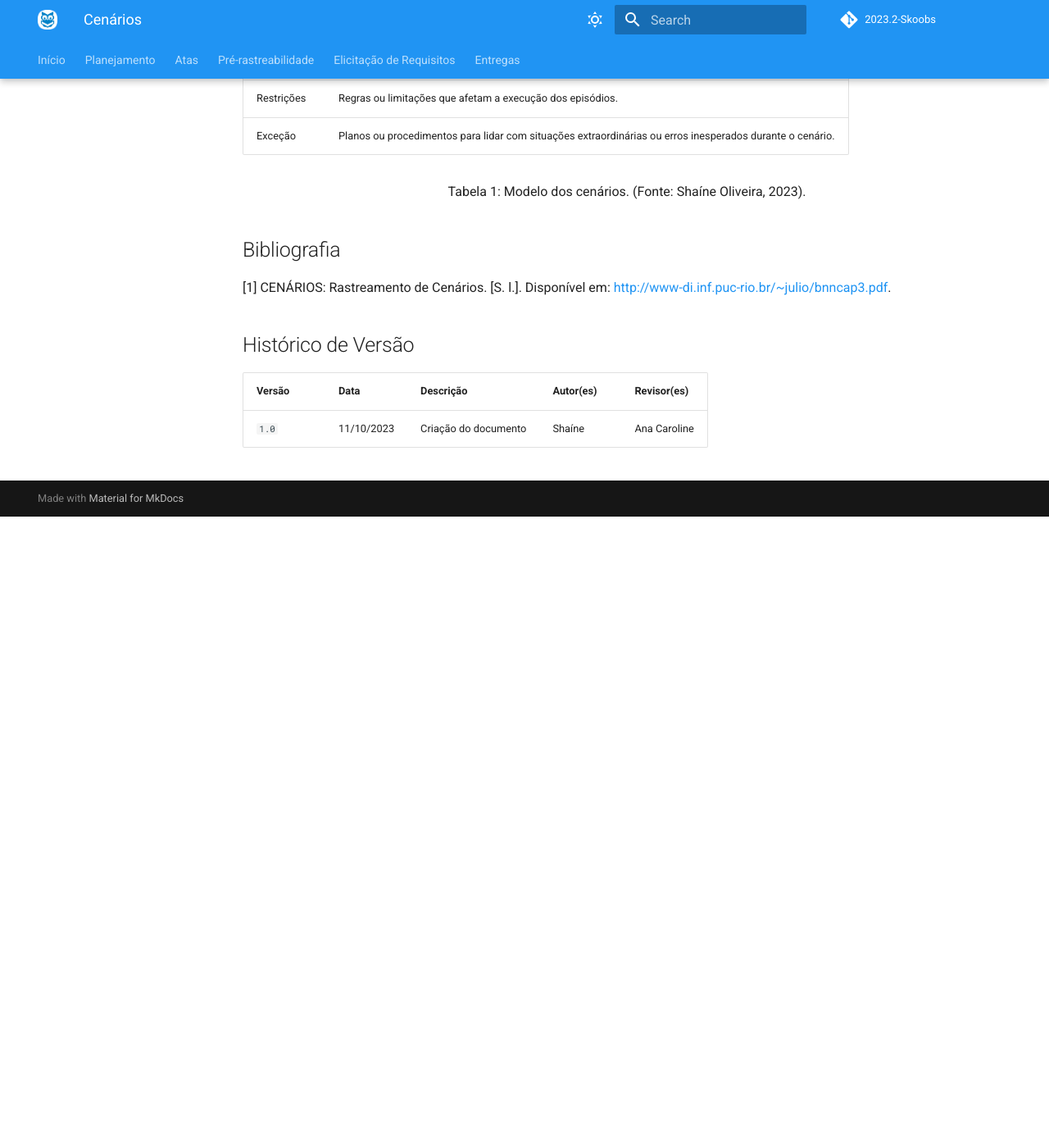
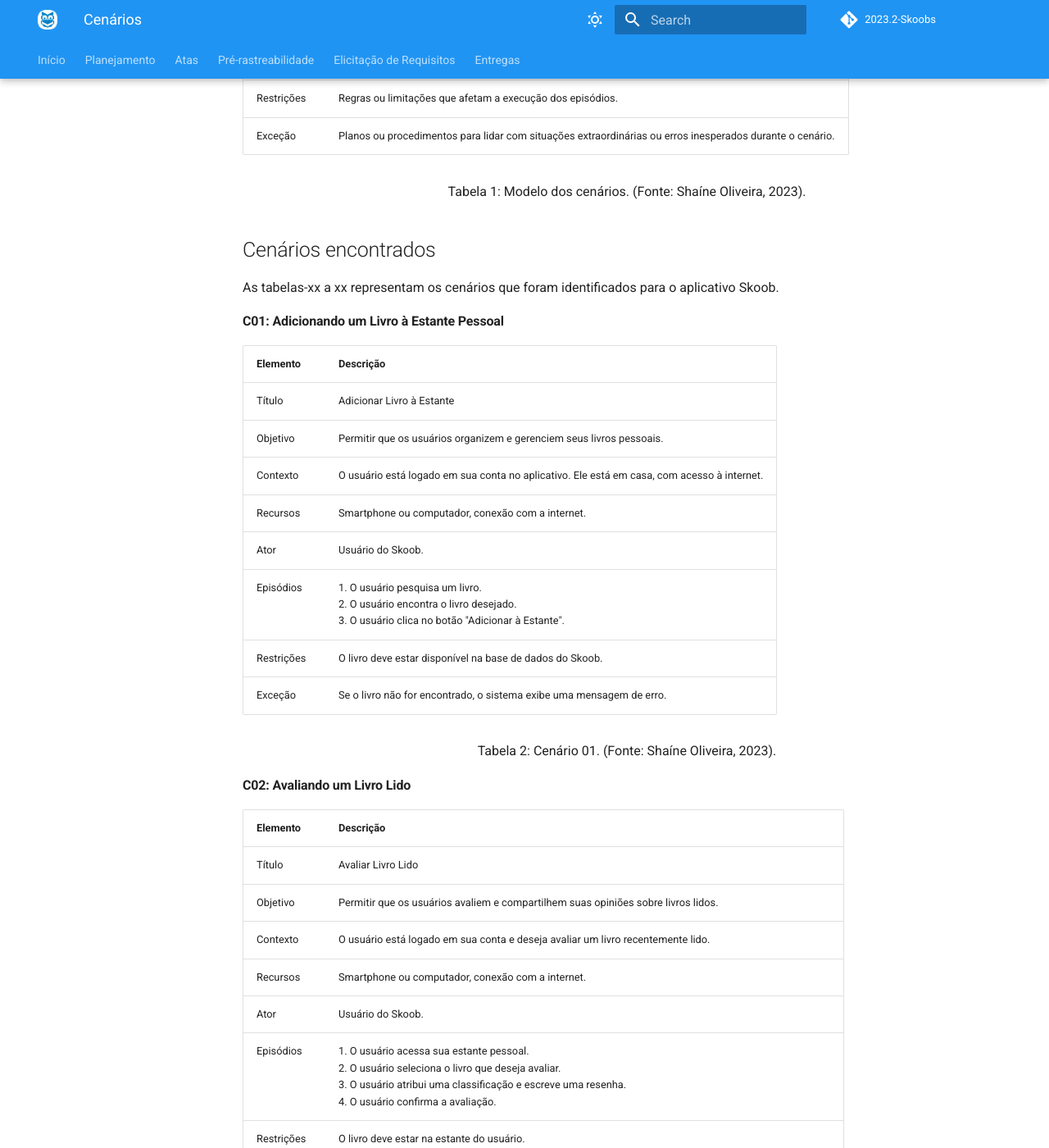
Before and after one commit to Requisitos-de-Software/2023.2-Skoob, an MkDocs documentation site: the page built from docs/modelagem/cenarios.md, in a window 1280 px wide and 1400 px high, scrolled down 904 px. Shown: the whole window at 82% size. Built offline with MkDocs 1.6.1 and Material for MkDocs 9.7.7, drawn with Linux system fonts in a browser that asks for light colours; comment, search, counter and statistics services are not loaded; before the commit the page ends 1534 px from its top, so only the background shows below that; some of the changed text lies outside the part shown.

Commit message:
Adiciona cenários 1 e 2.

```diff
--- a/docs/modelagem/cenarios.md
+++ b/docs/modelagem/cenarios.md
@@ -26,6 +26,45 @@
 <p> Tabela 1: Modelo dos cenários. (Fonte: Shaíne Oliveira, 2023).</p>
 </div>
 
+## Cenários encontrados
+As tabelas-xx a xx representam os cenários que foram identificados para o aplicativo Skoob.
+
+
+
+#### **C01: Adicionando um Livro à Estante Pessoal**
+
+| Elemento    | Descrição                                        |
+|-------------|--------------------------------------------------|
+| Título      | Adicionar Livro à Estante                        |
+| Objetivo    | Permitir que os usuários organizem e gerenciem seus livros pessoais. |
+| Contexto    | O usuário está logado em sua conta no aplicativo. Ele está em casa, com acesso à internet. |
+| Recursos    | Smartphone ou computador, conexão com a internet. |
+| Ator        | Usuário do Skoob.                               |
+| Episódios   |  1. O usuário pesquisa um livro. <br>           2. O usuário encontra o livro desejado.<br> 3. O usuário clica no botão "Adicionar à Estante". |
+| Restrições  | O livro deve estar disponível na base de dados do Skoob. |
+| Exceção     | Se o livro não for encontrado, o sistema exibe uma mensagem de erro. |
+
+<div style="text-align: center">
+<p> Tabela 2: Cenário 01. (Fonte: Shaíne Oliveira, 2023).</p>
+</div>
+
+#### **C02: Avaliando um Livro Lido**
+
+| Elemento    | Descrição                                        |
+|-------------|--------------------------------------------------|
+| Título      | Avaliar Livro Lido                               |
+| Objetivo    | Permitir que os usuários avaliem e compartilhem suas opiniões sobre livros lidos. |
+| Contexto    | O usuário está logado em sua conta e deseja avaliar um livro recentemente lido. |
+| Recursos    | Smartphone ou computador, conexão com a internet. |
+| Ator        | Usuário do Skoob.                               |
+| Episódios   | 1. O usuário acessa sua estante pessoal. <br>     2. O usuário seleciona o livro que deseja avaliar. <br>   3. O usuário atribui uma classificação e escreve uma resenha.   <br> 4. O usuário confirma a avaliação.              |
+| Restrições  | O livro deve estar na estante do usuário.       |
+| Exceção     | Se o usuário tentar avaliar um livro que não está em sua estante, o sistema exibe uma mensagem de erro. |
+
+<div style="text-align: center">
+<p> Tabela 3: Cenário 02. (Fonte: Shaíne Oliveira, 2023).</p>
+</div>
+
 ## Bibliografia
 
 [1] CENÁRIOS: Rastreamento de Cenários. [S. l.]. Disponível em: <http://www-di.inf.puc-rio.br/~julio/bnncap3.pdf>.
@@ -35,3 +74,4 @@
 | Versão | Data       | Descrição                  | Autor(es)     | Revisor(es)     |
 | ------ | ---------- | --------------------       | ------------- | -------------   |
 | `1.0`  | 11/10/2023 | Criação do documento       | Shaíne  | Ana Caroline        |
+| `1.1`  | 11/10/2023 | Adição de dois cenários       | Shaíne  | Ana Caroline        |
```
